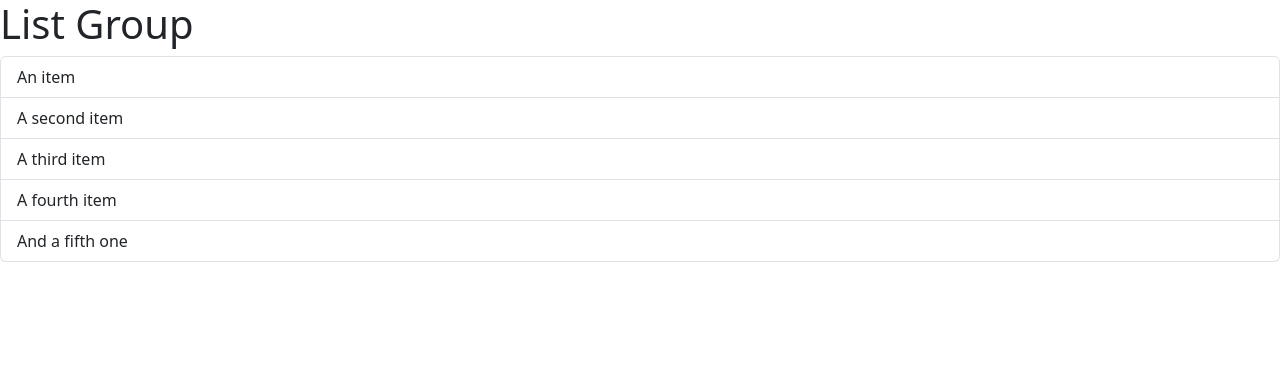
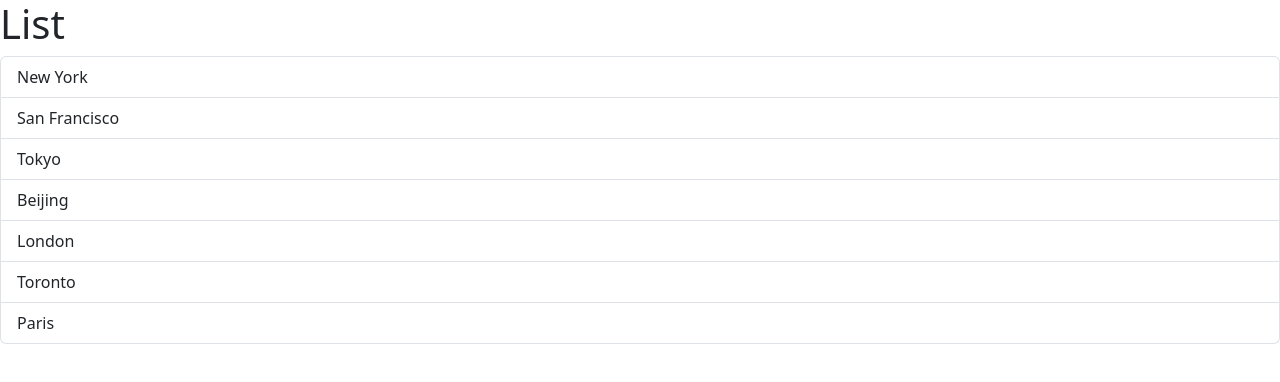
Before and after one commit to CypherO2/RandomBSReact, a React (Vite) app in the folder react-proj-1/: page / in a window 1280 px wide. Shown: the top 382 px of the page. Built offline with nearby package versions, Linux system fonts and the light colour scheme.

Commit message:
Made ListGroup Dynamic

```diff
--- a/react-proj-1/src/Components/ListGroup.tsx
+++ b/react-proj-1/src/Components/ListGroup.tsx
@@ -1,13 +1,21 @@
 function ListGroup() {
+  const items = [
+    "New York",
+    "San Francisco",
+    "Tokyo",
+    "Beijing",
+    "London",
+    "Toronto",
+    "Paris",
+  ];
+
   return (
     <>
-    <h1>List Group</h1>
+      <h1>List</h1>
       <ul className="list-group">
-        <li className="list-group-item">An item</li>
-        <li className="list-group-item">A second item</li>
-        <li className="list-group-item">A third item</li>
-        <li className="list-group-item">A fourth item</li>
-        <li className="list-group-item">And a fifth one</li>
+        {items.map((item) => (
+          <li className="list-group-item">{item}</li>
+        ))}
       </ul>
     </>
   );
```
